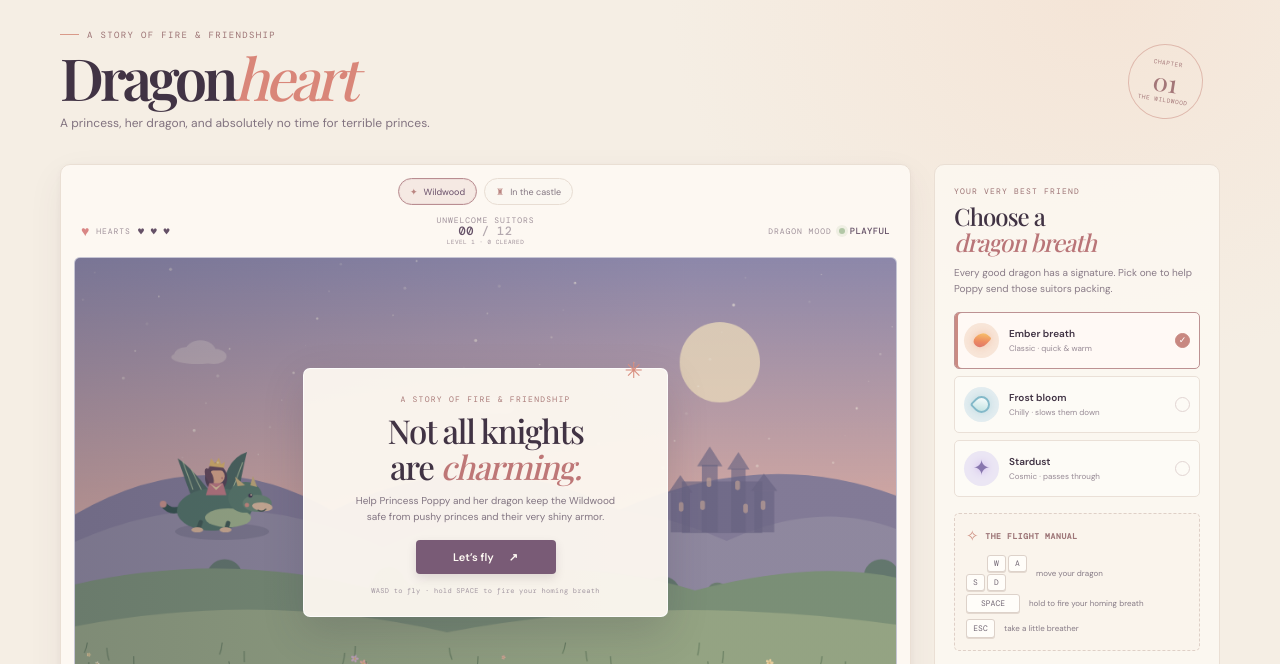
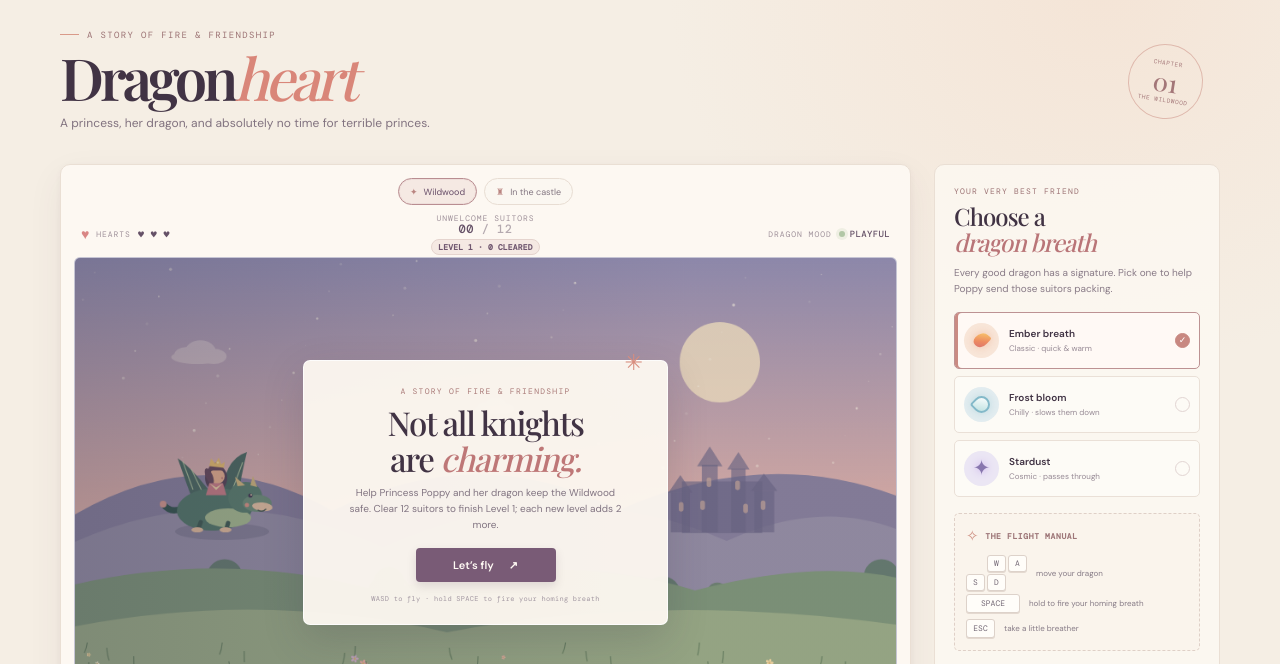
Before and after one commit to daryanew/dragonheart-game, a plain HTML site: page index.html in a window 1280 px wide. Shown: the part 67-731 px from the top of the page. Drawn offline with nearby package versions, Linux system fonts and the light colour scheme; animation ran at ten frames a second; a web font is replaced by a local one.

Commit message:
Make level progression visible
Co-authored-by: Copilot <223556219+Copilot@users.noreply.github.com>

```diff
--- a/game.js
+++ b/game.js
@@ -1264,8 +1264,8 @@
       ? "Not all knights<br>are <em>charming.</em>"
       : "The castle gate<br>is <em>under siege.</em>";
     overlayCopy.textContent = wildwood
-      ? "Help Princess Poppy and her dragon keep the Wildwood safe from pushy princes and their very shiny armor."
-      : "Princess Poppy is safe in her castle. Aim your dragonfire at the mounted knights and princes charging through the gate.";
+      ? "Help Princess Poppy and her dragon keep the Wildwood safe. Clear 12 suitors to finish Level 1; each new level adds 2 more."
+      : "Defend the castle from mounted knights and princes. Clear 12 riders to finish Level 1; each new level adds 2 more.";
     overlayHint.textContent = hasTouchInput
       ? wildwood
         ? "Touch & drag to fly · hold FIRE to breathe"
--- a/style.css
+++ b/style.css
@@ -428,10 +428,18 @@ h1 {
 }
 
 .score-level {
-  color: #a0929b;
+  margin-top: 2px;
+  padding: 3px 6px;
+  border: 1px solid #e5d4ce;
+  border-radius: 999px;
+  color: #70576f;
+  background: #f5e9e3;
   font-family: var(--mono);
-  font-size: 6px;
-  letter-spacing: 0.08em;
+  font-size: 8px;
+  font-weight: 600;
+  letter-spacing: 0.02em;
+  line-height: 1;
+  white-space: nowrap;
 }
 
 .score-divider,
```
